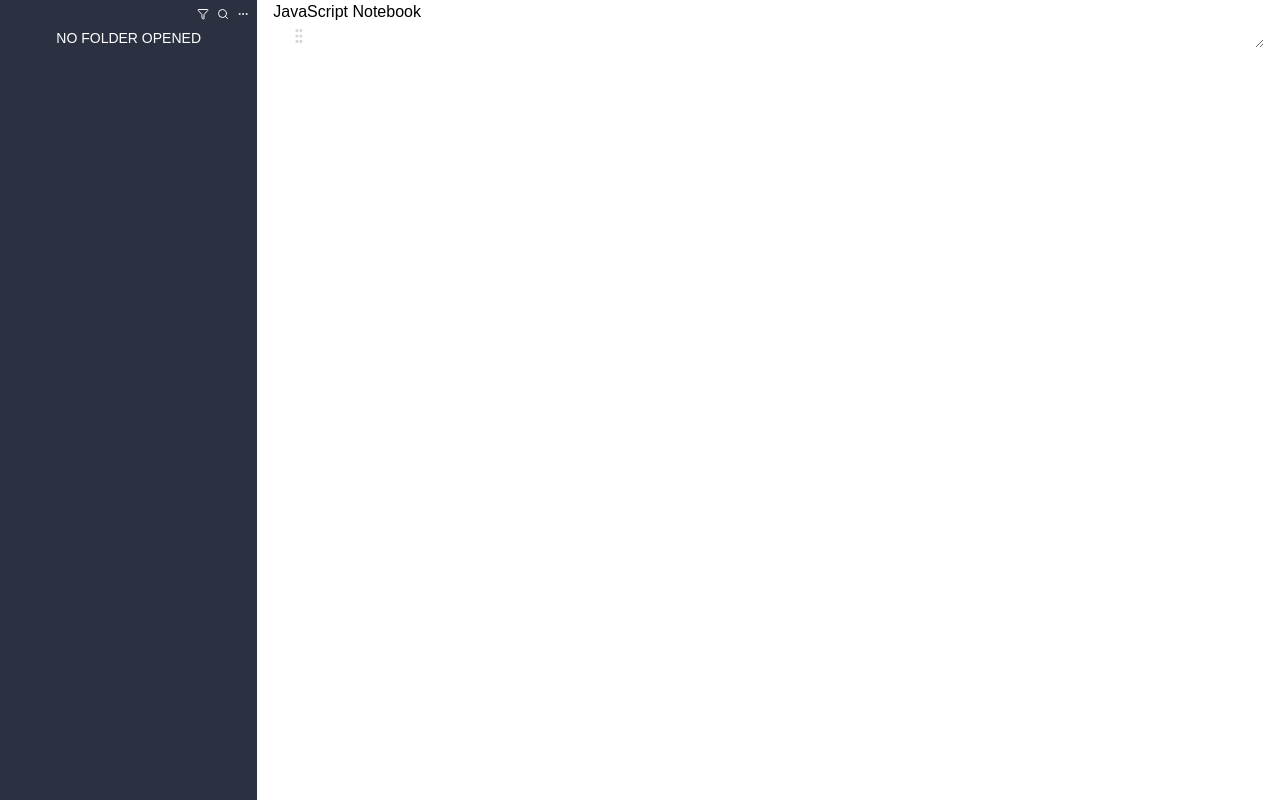
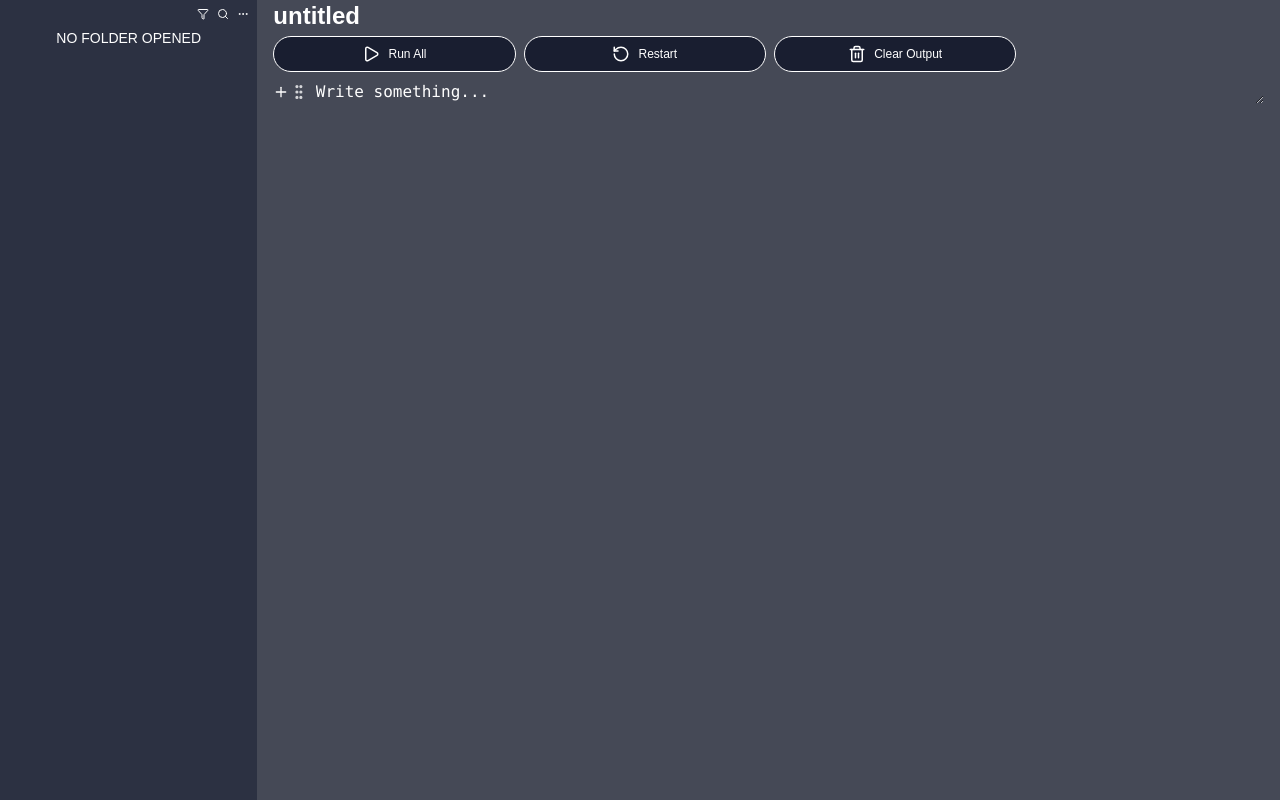
Before and after one commit to mukumikuu/tech-note-app, a React (Vite) app: page / in a window 1280 px wide. Built offline with nearby package versions, Linux system fonts and the light colour scheme; a web font is replaced by a local one.

Commit message:
chore: cleanup

```diff
--- a/src/frontend/components/codeblock.tsx
+++ b/src/frontend/components/codeblock.tsx
@@ -107,12 +107,8 @@ const CodeBlock = ({ id, blockIndex, onAdd, onRemove }: CodeBlockProps) => {
             className='flex flex-row items-center gap-4 bg-[#191E30]'
             style={{ pointerEvents: isDragging ? 'none' : 'auto' }}
           >
-            <div className='pl-6'>JavaScript</div>
-            <Button
-              onClick={handleCopy}
-              icon={Copy}
-              variant='icon'
-            />
+            <div className='font-poppins pl-6 text-white'>JavaScript</div>
+            <Button onClick={handleCopy} icon={Copy} variant='icon' />
             <Button onClick={handleRemove} icon={Trash} variant='icon' />
           </div>
           <textarea
--- a/src/frontend/components/notebook.tsx
+++ b/src/frontend/components/notebook.tsx
@@ -11,9 +11,11 @@ import {
 } from '@dnd-kit/core'
 import { SortableContext, verticalListSortingStrategy } from '@dnd-kit/sortable'
 import { useState } from 'react'
+import FileHeader from './fileheader'
 const Notebook = () => {
   const { blocks, addBlockAfter, reorderBlocks, removeBlock } = useBlocks()
   const [activeId, setActiveId] = useState<string | null>(null)
+  const [label, setLabel] = useState('untitled')
 
   function onDragStart(event: DragStartEvent) {
     setActiveId(event.active.id as string)
@@ -29,12 +31,17 @@ const Notebook = () => {
   const activeBlock = blocks.find((b) => b.id === activeId)
 
   return (
+    <div>
+      <FileHeader label={label} onLabelChange={setLabel}></FileHeader>
       <DndContext
         collisionDetection={rectIntersection}
         onDragStart={onDragStart}
         onDragEnd={onDragEnd}
       >
-      <SortableContext items={blocks} strategy={verticalListSortingStrategy}>
+        <SortableContext
+          items={blocks.map((b) => b.id)}
+          strategy={verticalListSortingStrategy}
+        >
           <div className='flex flex-col gap-4'>
             {blocks.map((block, index) =>
               block.type === 'markdown' ? (
@@ -75,6 +82,7 @@ const Notebook = () => {
           ) : null}
         </DragOverlay>
       </DndContext>
+    </div>
   )
 }
 
--- a/src/frontend/components/sidebar.tsx
+++ b/src/frontend/components/sidebar.tsx
@@ -1,7 +1,7 @@
 'use client'
 import {
   DndContext,
-  rectIntersection,
+  closestCenter,
   DragOverlay,
   type DragStartEvent,
   type DragEndEvent,
@@ -12,8 +12,10 @@ import OptionBar from './optionbar'
 import SideBarElement from './sidebarelement'
 import SortableSidebarElement from './sortablesidebarelement'
 import { useFolders } from '../hooks/usefolder'
+import TrashDropZone from './trashbar'
 const Sidebar = () => {
-  const { folders, setFolders, addFolder, reorderFolders } = useFolders()
+  const { folders, setFolders, addFolder, reorderFolders, removeFolder } =
+    useFolders()
   const [activeId, setActiveId] = useState<string | null>(null)
 
   const isFolderOpened = folders.length > 0
@@ -25,14 +27,24 @@ const Sidebar = () => {
   function onDragEnd(event: DragEndEvent) {
     const { active, over } = event
     if (!over) return
+    if (over.id === 'drop-zone') {
+      removeFolder(active.id as string)
+      setActiveId(null)
+      return
+    }
     if (active.id === over!.id) return
     reorderFolders(active.id as string, over!.id as string)
+    setActiveId(null)
+  }
+
+  function onDragCancel() {
+    setActiveId(null)
   }
 
   const activeFolder = folders.find((f) => f.id === activeId)
 
   return (
-    <div className='bg-blue h-screen w-1/4 px-2 py-2'>
+    <div className='bg-blue flex h-screen w-1/4 flex-col px-2 py-2'>
       <OptionBar onAdd={() => addFolder(0, 'untitled')}></OptionBar>
       {!isFolderOpened && (
         <div className='font-poppins pt-2 text-center text-sm text-white'>
@@ -40,14 +52,15 @@ const Sidebar = () => {
         </div>
       )}
       {isFolderOpened && (
-        <div>
+        <>
           <div className='font-poppins gap-2 pt-2 pb-2 text-left text-sm text-white'>
             FOLDERS
           </div>
           <DndContext
-            collisionDetection={rectIntersection}
+            collisionDetection={closestCenter}
             onDragStart={onDragStart}
             onDragEnd={onDragEnd}
+            onDragCancel={onDragCancel}
           >
             <SortableContext
               items={folders.map((f) => f.id)}
@@ -70,6 +83,7 @@ const Sidebar = () => {
                 ))}
               </div>
             </SortableContext>
+            <TrashDropZone></TrashDropZone>
             <DragOverlay>
               {activeFolder ? (
                 <SideBarElement
@@ -80,7 +94,7 @@ const Sidebar = () => {
               ) : null}
             </DragOverlay>
           </DndContext>
-        </div>
+        </>
       )}
     </div>
   )
--- /dev/null
+++ b/src/frontend/components/trashbar.tsx
@@ -0,0 +1,19 @@
+import { LucideTrash2 } from 'lucide-react'
+import { useDroppable } from '@dnd-kit/core'
+
+const TrashDropZone = () => {
+  const { isOver, setNodeRef } = useDroppable({
+    id: 'drop-zone',
+  })
+
+  return (
+    <div
+      ref={setNodeRef}
+      className={`bg-dark-blue mt-auto flex h-12 w-full items-center justify-center rounded transition ${isOver ? 'opacity-100' : 'opacity-0'} ${isOver ? 'brightness-125' : ''}`}
+    >
+      <LucideTrash2 className='text-white' />
+    </div>
+  )
+}
+
+export default TrashDropZone
--- a/src/frontend/ui/App.tsx
+++ b/src/frontend/ui/App.tsx
@@ -6,7 +6,6 @@ function App() {
     <div className='flex w-full flex-row'>
       <Sidebar></Sidebar>
       <div className='flex w-full flex-col px-4'>
-        <h1>JavaScript Notebook</h1>
         <Notebook></Notebook>
       </div>
     </div>
--- a/src/frontend/ui/index.css
+++ b/src/frontend/ui/index.css
@@ -41,3 +41,7 @@
     font-family: var(--font-poppins);
   }
 }
+
+:root {
+  background-color: #454956;
+}
```
Also changed, not shown: src/frontend/types/cellstatus.ts (renamed from src/frontend/types/cellstatus.tsx). Lines whose indentation alone changed are shown as unchanged.
